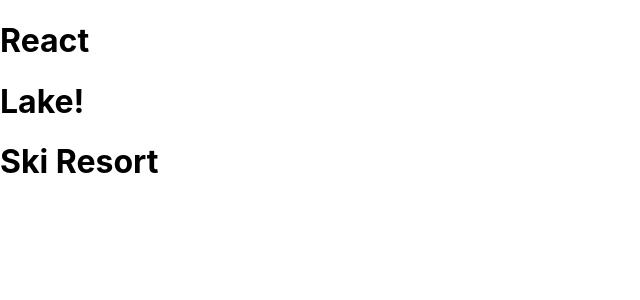
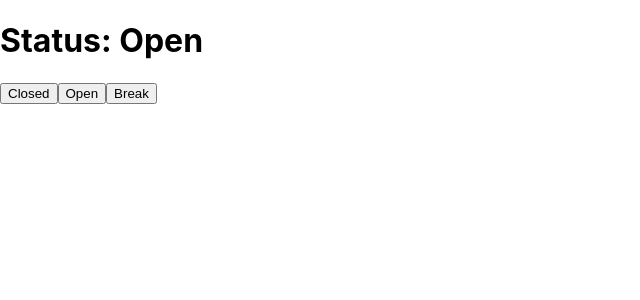
Before and after one commit to brittCommit/LinkedIn_React, a React (Create React App) app: page / in a window 1280 px wide. Shown: the top 300 px of the page, without its empty margins (0-640 px from the left). Built offline with nearby package versions, Linux system fonts and the light colour scheme.

Commit message:
changing status using useState hooks

```diff
--- a/src/index.js
+++ b/src/index.js
@@ -1,26 +1,21 @@
-import React from 'react';
+import React, {useState} from 'react';
 import ReactDOM from 'react-dom';
 import './index.css';
 
-function Lake() {
-  return <h1>Lake!</h1>;
-}
 
-function SkiResort() {
-  return <h1>Ski Resort</h1>;
-}
-
-function App ({name}) {
+function App () {
+  const [status, setStatus] = useState("Open");
   return (
-    <>
-      <h1>{name}</h1>
-      <Lake/>
-      <SkiResort/>
-    </>
+   <div>
+     <h1>Status: {status}</h1>
+     <button onClick={() => setStatus("Closed")}>Closed</button>
+     <button onClick={() => setStatus("Open")}>Open</button>
+     <button onClick={() => setStatus("Back in 5")}>Break</button>
+   </div>
   );
 }
 
 ReactDOM.render(
-  <App name= "React"/>,
+  <App />,
   document.getElementById('root')
 );
```
